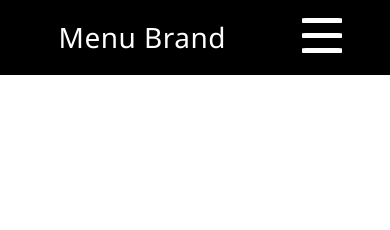
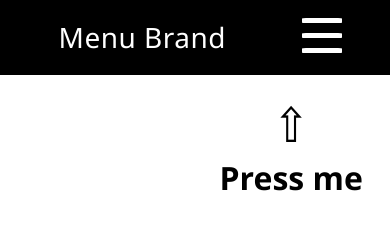
Before and after one commit to NicolasJNunez/Responsive-menu-Only-CSS, a plain HTML site: page index.html in a window 390 px wide. Drawn offline with Linux system fonts and the light colour scheme.

Commit message:
Se agrega indicador

```diff
--- a/css/styles.css
+++ b/css/styles.css
@@ -100,3 +100,57 @@ input:checked ~ nav .navbar-toggler .bar:nth-child(2) {
   }
 
 }
+
+.cont-cont {
+  display: flex;
+  justify-content: end;
+  padding-right: 11%;
+}
+
+.cont {
+  width: 150px;
+  display: flex;
+  flex-flow: column;
+  align-items: center;
+  padding: 1rem;
+}
+
+.cont__span {
+  font-size: 3rem;
+}
+
+@media (max-width: 1500px) {
+  .cont-cont {
+    padding-right: 10%;
+  }
+}
+
+@media (max-width: 1200px) {
+  .cont-cont {
+    padding-right: 9%;
+  }
+}
+
+@media (max-width: 1000px) {
+  .cont-cont {
+    padding-right: 8%;
+  }
+}
+
+@media (max-width: 800px) {
+  .cont-cont {
+    padding-right: 7%;
+  }
+}
+
+@media (max-width: 600px) {
+  .cont-cont {
+    padding-right: 5%;
+  }
+}
+
+@media (max-width: 400px) {
+  .cont-cont {
+    padding-right: 2%;
+  }
+}
--- a/index.html
+++ b/index.html
@@ -39,5 +39,14 @@
     </div>
 
   </header>
+
+  <main>
+    <div class="cont-cont">
+      <div class="cont">
+        <span class="cont__span">⇧</span>
+        <h1 class="cont__title">Press me </h1>
+      </div>
+    </div>
+  </main>
 </body>
 </html>
```
